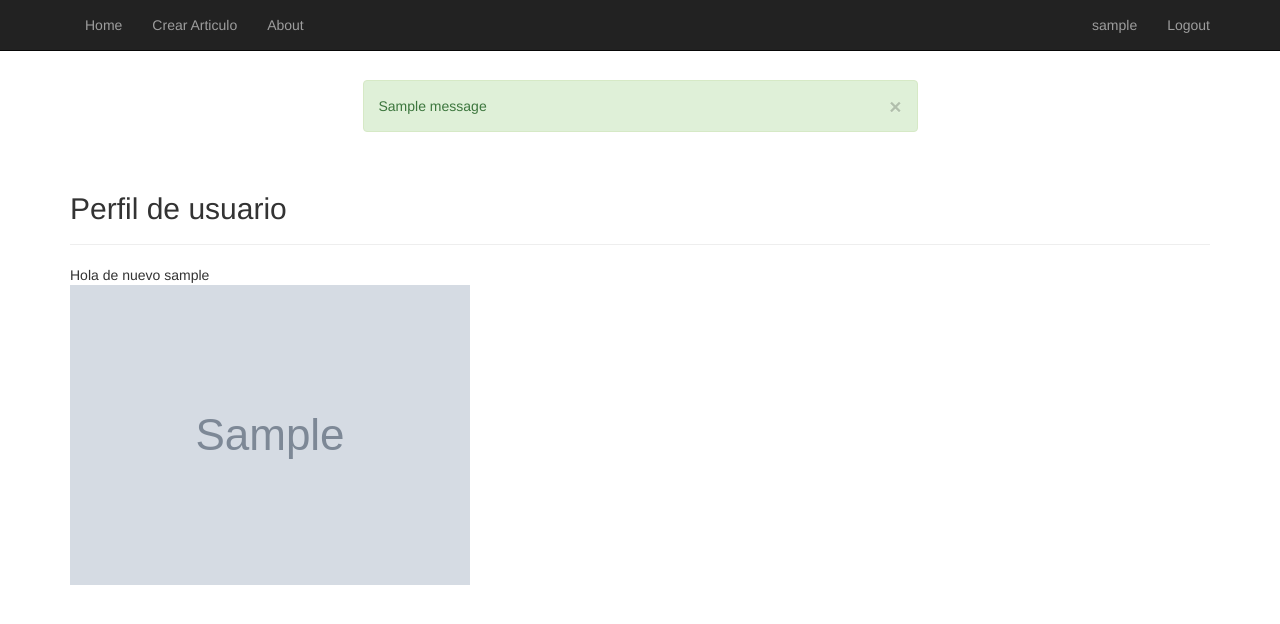
After one commit to AbixSol/MyBlog, a Django app: page /accounts/ in a window 1280 px wide. The commit adds this page. Shown: the top 624 px of the page. Run offline with Django 3.2, Linux system fonts and the light colour scheme; a user stored in the database is signed in; tables that the repository leaves empty hold one stand-in row (values such as "Sample post"); grey boxes marked "Sample" are stand-in pictures; one stand-in notice (Sample message) is shown; some libraries are stand-ins or nearby versions.

Commit message:
Borrado Tetas Añadido campos login,tienes que poner../acoounts Cuando haces login da error,falta solucionar..

```diff
--- /dev/null
+++ b/Blog/templates/blog/_messages.html
@@ -0,0 +1,15 @@
+{% if messages %}
+    <div class="row dj-messages">
+        <div class="col-md-6 col-md-offset-3">
+            {% for message in messages %}
+                {% if message.tags == 'error' %}
+                <div class="alert alert-danger" role="alert">
+                {% else %}
+                <div class="alert alert-{{ message.tags }}" role="alert">
+                {% endif %}
+                    {{ message }}<button type="button" class="close" data-dismiss="alert">&times;</button>
+                </div>
+            {% endfor %}
+        </div>
+    </div>
+{% endif %}
--- a/Blog/templates/blog/base.html
+++ b/Blog/templates/blog/base.html
@@ -30,7 +30,8 @@
 <nav class="navbar navbar-inverse navbar-fixed-top">
     <div class="container">
         <div class="navbar-header">
-          <button type="button" class="navbar-toggle collapsed" data-toggle="collapse" data-target="#navbar" aria-expanded="false" aria-controls="navbar">
+            <button type="button" class="navbar-toggle collapsed" data-toggle="collapse" data-target="#navbar"
+                    aria-expanded="false" aria-controls="navbar">
                 <span class="sr-only">Toggle navigation</span>
                 <span class="icon-bar"></span>
                 <span class="icon-bar"></span>
@@ -41,14 +42,23 @@
             <ul class="nav navbar-nav">
                 <li><a href="{% url 'home' %}">Home</a></li>
                 <li><a href="{% url 'post_new' %}">Crear Articulo</a></li>
-            <li><a href="{% url 'accounts.registro' %}">Registro de Usuario</a></li>
                 <li><a href="{% url 'about' %}">About</a></li>
+            </ul>
+            <ul class="nav navbar-nav navbar-right">
+                {% if user.is_authenticated %}
+                    <li><a href="{% url 'accounts.index' %}">{{ user.username }}</a></li>
+                    <li><a href="{% url 'accounts.logout' %}">Logout</a></li>
+                {% else %}
+                    <li><a href="{% url 'accounts.registro' %}">Registro</a></li>
+                    <li><a href="{% url 'accounts.login' %}">Login</a></li>
+                {% endif %}
             </ul>
         </div><!--/.nav-collapse -->
     </div>
 </nav>
 
 <div class="container main-content">
+{% include 'Blog/_messages.html' %}
     {% block content %}
     {% endblock %}
 </div><!-- /.container -->
--- /dev/null
+++ b/accounts/templates/accounts/index.html
@@ -0,0 +1,11 @@
+{% extends 'Blog/base.html' %}
+
+{% block title %}Perfil de usuario{% endblock title %}
+
+{% block content %}
+<div class="page-header"><h2><h2>Perfil de usuario</h2></div>
+    Hola de nuevo {{ user.username }}<br>
+    <div>
+        <img src="{{ MEDIA_URL }}{{ user.userprofile.photo }}" alt="Imagen de {{ user.username }}" />
+    </div>
+{% endblock content %}
--- a/accounts/views.py
+++ b/accounts/views.py
@@ -5,8 +5,11 @@ from django.core.urlresolvers import reverse
 
 from .forms import RegistroUserForm
 from .models import UserProfile
-from django.contrib.auth import authenticate, login
+
 from django.contrib.auth.decorators import login_required
+from django.contrib.auth import authenticate, login, logout
+from django.contrib import messages
+
 
 def registro_usuario_view(request):
     if request.method == 'POST':
@@ -54,6 +57,7 @@ def registro_usuario_view(request):
 def gracias_view(request, username):
     return render(request, 'accounts/gracias.html', {'username': username})
 
+
 @login_required
 def index_view(request):
     return render(request, 'accounts/index.html')
@@ -79,3 +83,9 @@ def login_view(request):
                 pass
         mensaje = 'Nombre de usuario o contraseña no valido'
     return render(request, 'accounts/login.html', {'mensaje': mensaje})
+
+
+def logout_view(request):
+    logout(request)
+    messages.success(request, 'Te has desconectado con exito.')
+    return redirect(reverse('accounts.login'))
```
Also changed, not shown: accounts/templates/accounts/login.html (added, +29 -0 lines). Lines whose indentation alone changed are shown as unchanged.
